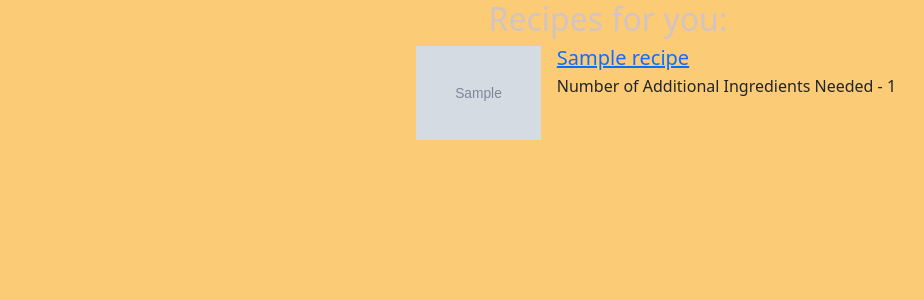
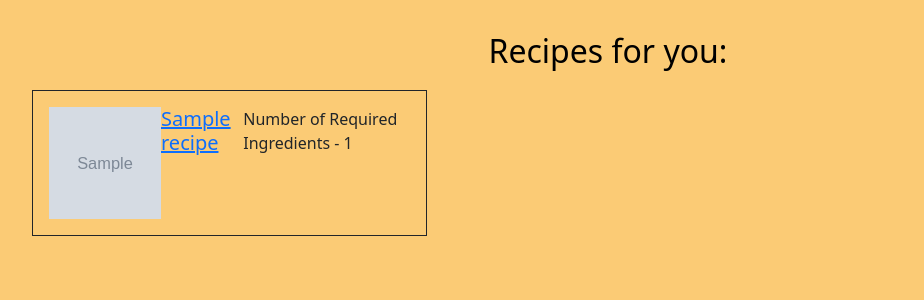
Before and after one commit to suranaaarav/Byte-Bites, a Flask app: template templates/recipes.html in a window 1280 px wide. Shown: the top 300 px of the page, without its empty margins (32-956 px from the left). Run offline with Flask 3, Linux system fonts and the light colour scheme; the template is opened without the code that fills it: most values are stand-ins (such as "Sample title", 1, 10 or a date in 2020); grey boxes marked "Sample" are stand-in pictures; some libraries are stand-ins or nearby versions.

Commit message:
Updated Css

```diff
--- a/templates/recipes.html
+++ b/templates/recipes.html
@@ -1,23 +1,28 @@
 {% extends 'index.html' %}
-{% block title %} Recipes searcher {% endblock %}
+{% block title %} Search Recipes {% endblock %}
 {% block body %}
-<h2 style="text-align: center"> <a href="/" style="text-decoration: none; color:rgb(211, 195, 195)"> Recipes for you: </a></h2>
-<div style="margin-left:35%;">
-  <ul class="list-unstyled">
+
+<h2 style="text-align: center; margin-top: 1em;"> <a href="/" style="text-decoration: none; color:rgb(0, 0, 0);"> Recipes for you: </a></h2>
+<div class="row">
+        <div>
+            <ul>
                 {% for recipe in recipes %}
+                <div id="cell" class="col-4 col-md-4 border border-dark p-3">
                     <li class="media">
-              <img src="{{recipe['image']}}" class="align-self-center mr-3" alt="..." width="15%" height="15%">
-              <div class="media-body">
-                  <h5 class="mt-0 mb-1"><a href="/recipe?id={{ recipe['id'] }}">{{ recipe['title'] }}</a></h5>
-                  {% if 'likes' not in recipe%}
-                  Number of Additional Ingredients Needed - {{recipe['missedIngredientCount']}}
-                  <br>
+                        <img src="{{recipe['image']}}" alt="..." style="width: 7rem; height: 7rem;">
+                            <h5><a href="/recipe?id={{ recipe['id'] }}">{{ recipe['title'] }}</a></h5>
+                            {% if 'likes' not in recipe %}
+                            Number of Required Ingredients - {{recipe['missedIngredientCount']}}
                             {% else %}
-                      Number of Required Ingredients Needed - {{recipe['missedIngredientCount']}}
+                            Number of Required Ingredients - {{recipe['missedIngredientCount']}}
                             {% endif %}
                         </div>
-          </li> <br>
+                    </li>
+                </div>
                 {% endfor %}
             </ul>
-</div >
+        </div>
+    </div>
+</div>
+
 {% endblock %}
```
Also changed, not shown: templates/recipe.html (+12 -16 lines), templates/search.html (+0 -21 lines). Lines whose indentation alone changed are shown as unchanged.
